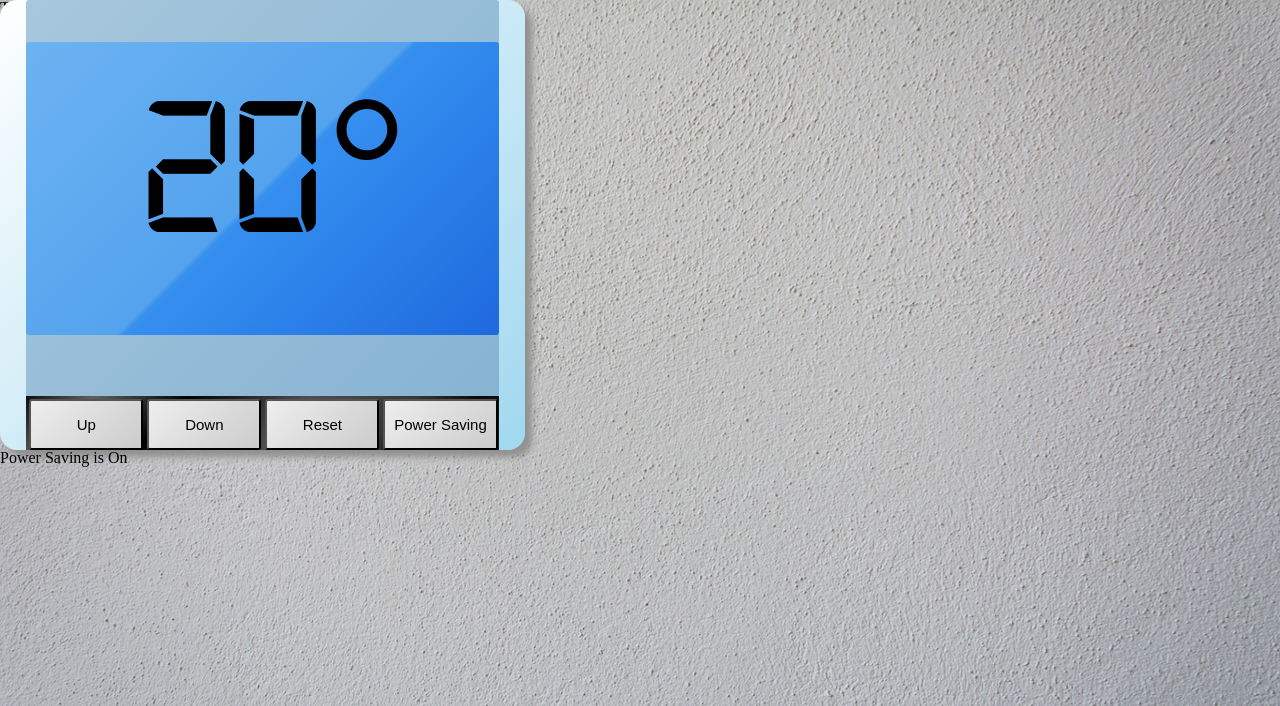
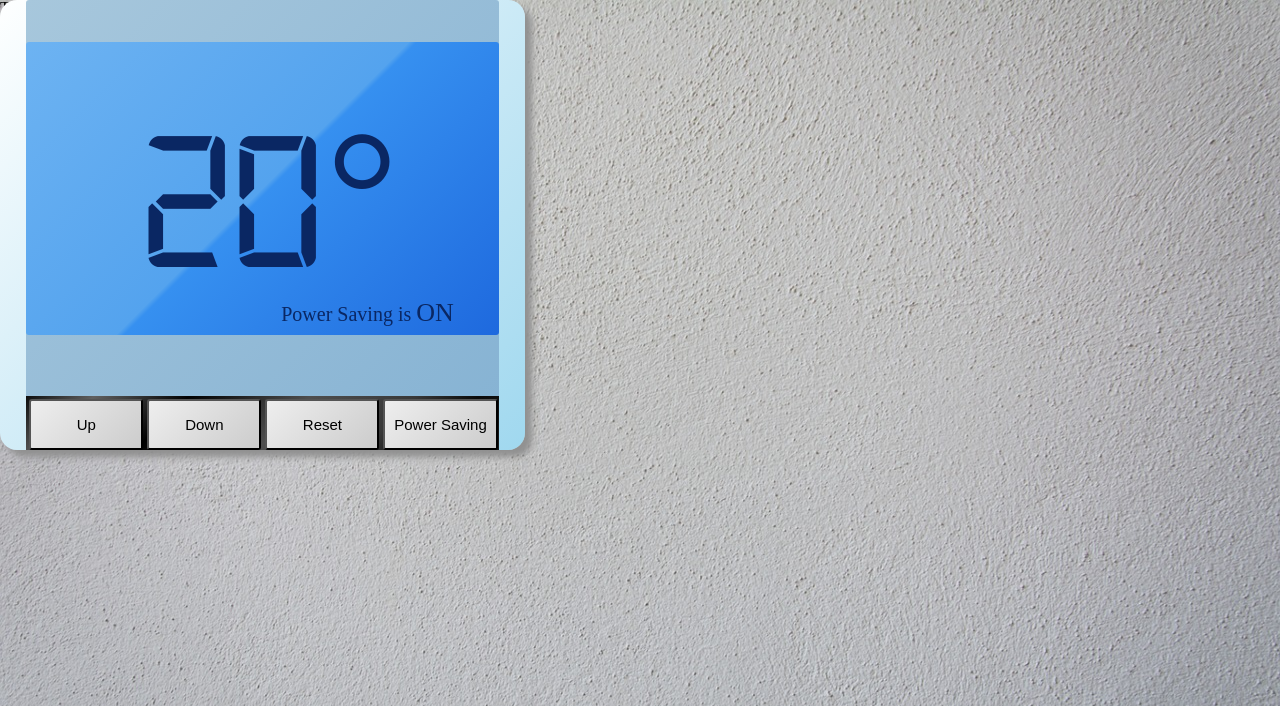
Before and after one commit to Munded/thermostat, a PHP site: page / in a window 1280 px wide. Shown: the top 706 px of the page. Run offline with PHP 8.4, Linux system fonts and the light colour scheme.

Commit message:
Text in display moved in to place

```diff
--- a/css/style.css
+++ b/css/style.css
@@ -116,14 +116,35 @@ body {
 
 #view{
   /*display:inline;*/
-  color:black;
+  position: absolute;
+  color: #0A2763;
   font-size: 200px;
   font-family: digital;
   margin-left: 115px;
+  margin-top: 35px;
 }
 
 #degree{
-  display:inline;
-  font-size:200px;
+  /*display:inline;*/
+  position: absolute;
+  color: #0A2763;
+  font-size:180px;
   font-family:digital;
+  margin-left: 300px;
+  margin-top: 40px;
 }
+
+#powerSaveDiv {
+  position: static;
+  color: #0A2763;
+  font-size:20px;
+  margin-left: 255px;
+  margin-top: -150px;
+}
+
+#powerSave {
+  position: static;
+  color: #0A2763;
+  font-size:26px;
+  text-transform: uppercase;
+}
--- a/index.html
+++ b/index.html
@@ -26,11 +26,11 @@
         <button class="btn" id="buttonReset">Reset</button>
         <button class="btn" id="powerSavingSwitch">Power Saving</button>
       </div>
+    <div id="powerSaveDiv">Power Saving is <span id="powerSave"></span></div>
     </div>
     </section>
 
 
-    <section>Power Saving is <span id="powerSave"></span></section>
 
     <section><span id="maxMin"></span></section>
 
```
